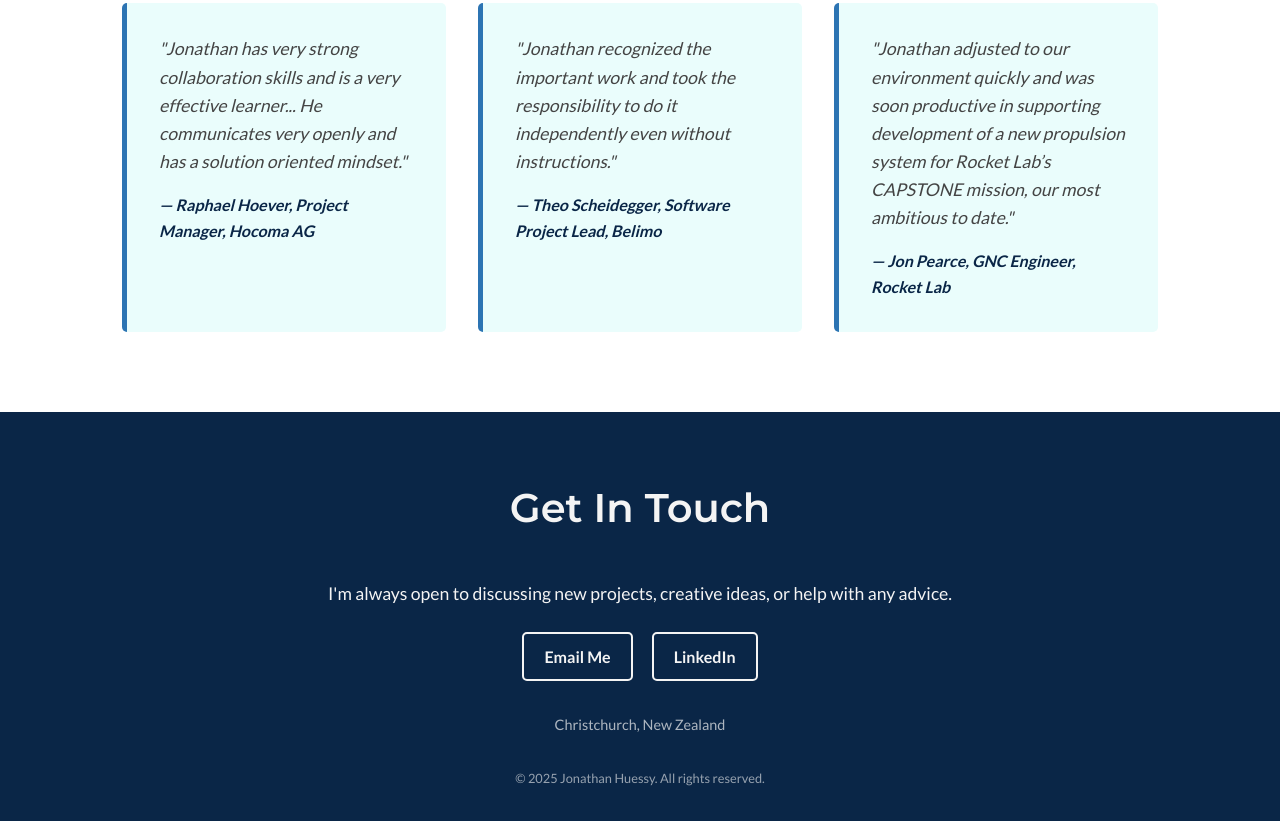
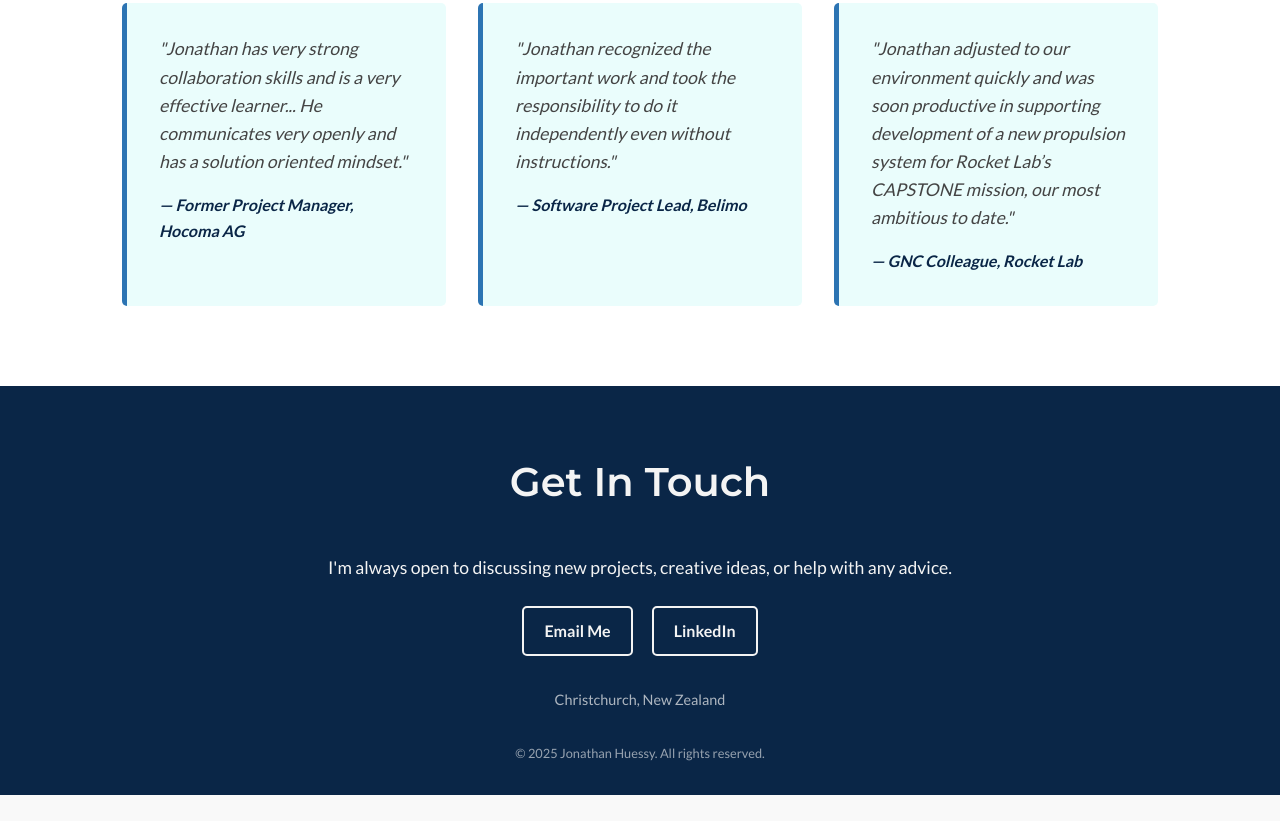
Before and after one commit to jonathanhuessy/jonathanhuessy.github.io, a plain HTML site: page index.html in a window 1280 px wide. Shown: the part 3811-4632 px from the top of the page. After the commit the page ends 4606 px from the top, so only its background shows below. Drawn offline with Linux system fonts and the light colour scheme.

Commit message:
Update index.html for testimonial privacy

```diff
--- a/index.html
+++ b/index.html
@@ -502,15 +502,15 @@
                 <div class="testimonial-grid">
                     <div class="testimonial">
                         <blockquote>"Jonathan has very strong collaboration skills and is a very effective learner... He communicates very openly and has a solution oriented mindset."</blockquote>
-                        <cite>— Raphael Hoever, Project Manager, Hocoma AG</cite>
+                        <cite>— Former Project Manager, Hocoma AG</cite>
                     </div>
                     <div class="testimonial">
                         <blockquote>"Jonathan recognized the important work and took the responsibility to do it independently even without instructions."</blockquote>
-                        <cite>— Theo Scheidegger, Software Project Lead, Belimo</cite>
+                        <cite>— Software Project Lead, Belimo</cite>
                     </div>
                      <div class="testimonial">
                         <blockquote>"Jonathan adjusted to our environment quickly and was soon productive in supporting development of a new propulsion system for Rocket Lab’s CAPSTONE mission, our most ambitious to date."</blockquote>
-                        <cite>— Jon Pearce, GNC Engineer, Rocket Lab</cite>
+                        <cite>— GNC Colleague, Rocket Lab</cite>
                     </div>
                 </div>
             </div>
```
